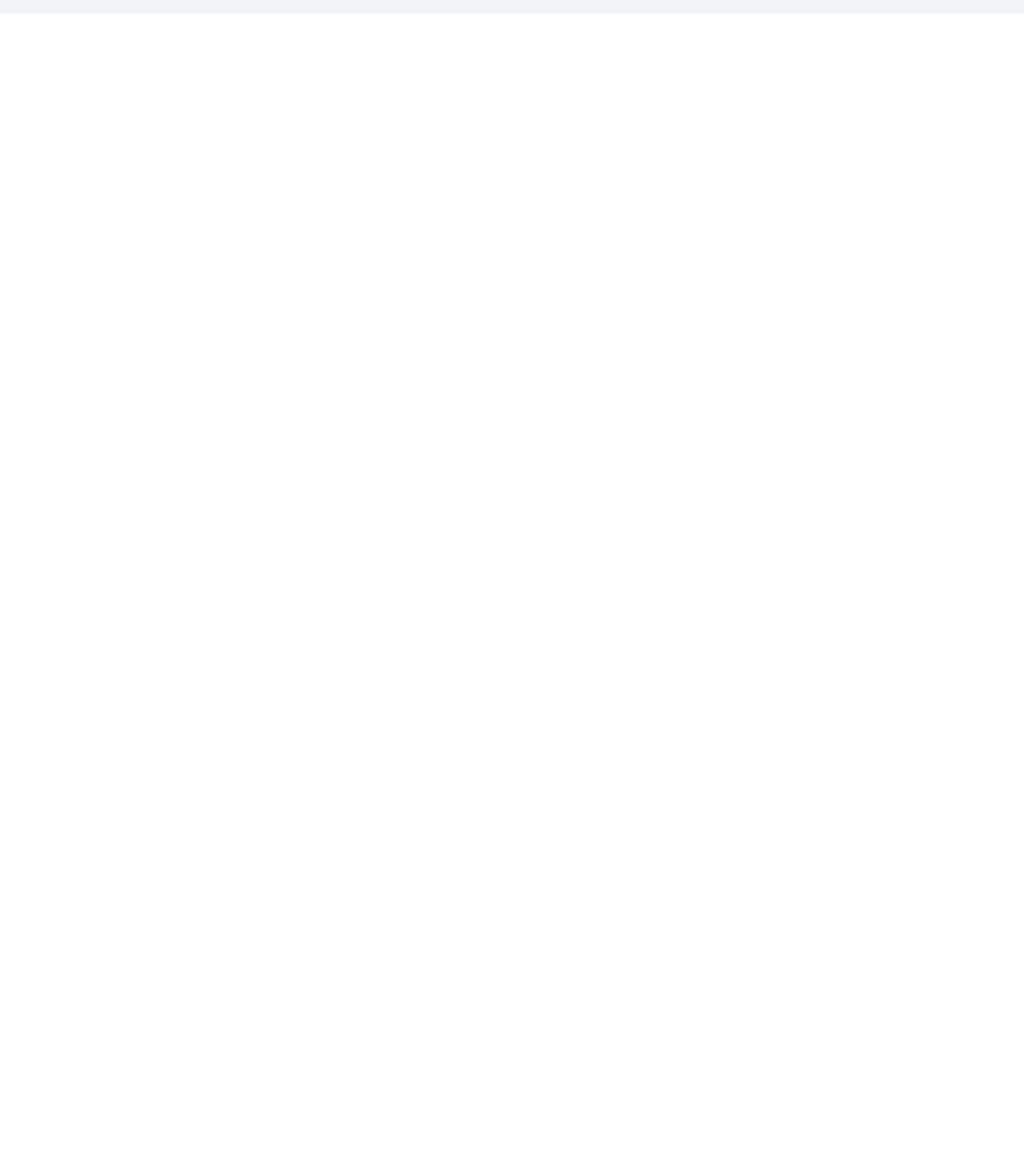
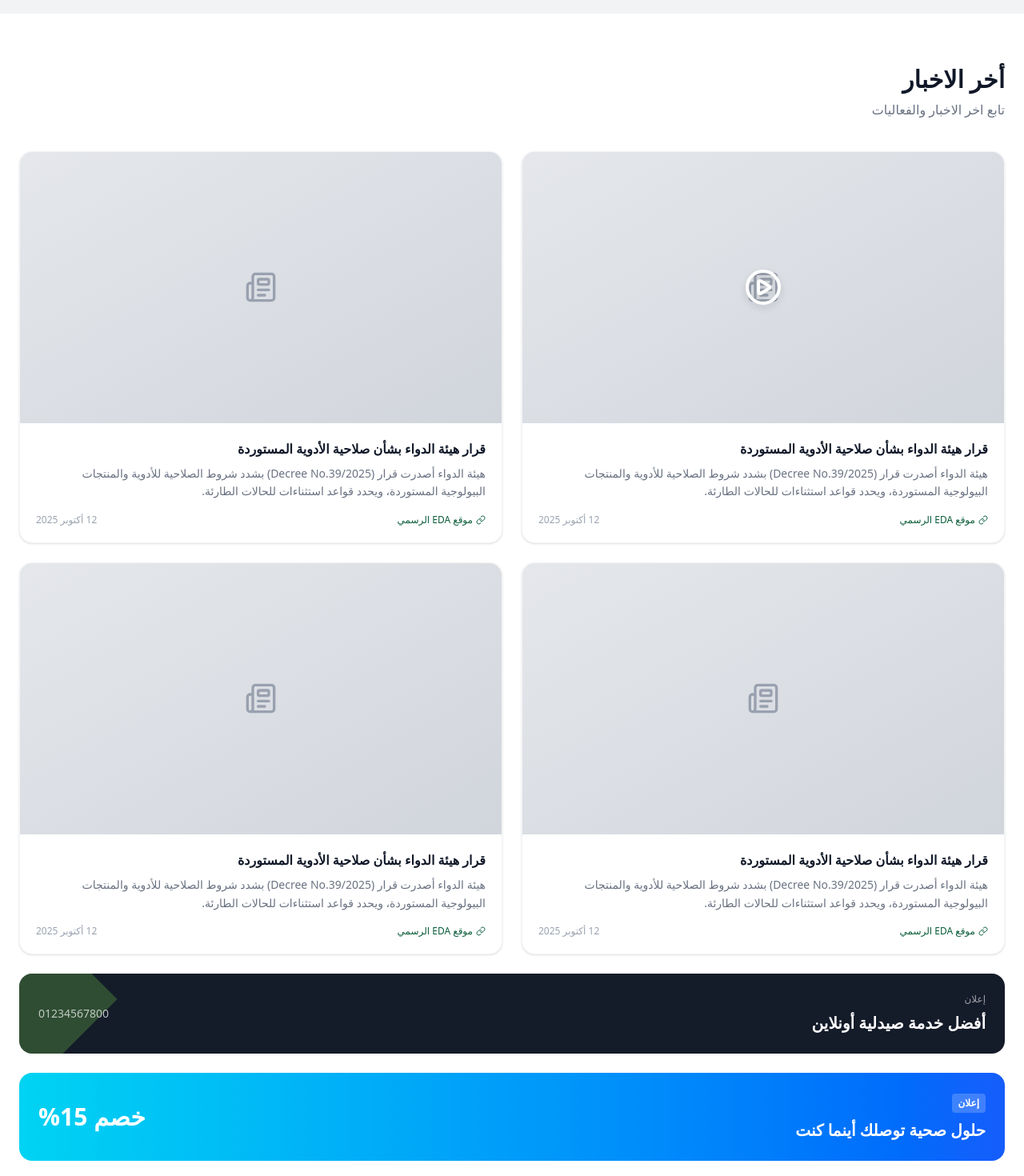
Before and after one commit to mohaannaad/pharmacy-syndicate, a Next.js app: page / in a window 1280 px wide. Shown: the part 840-2310 px from the top of the page at 80% size. Before the commit the page ends 857 px from the top, so only its background shows below. Built offline with nearby package versions, Linux system fonts and the light colour scheme.

Commit message:
add news section with cards and ad banners

```diff
--- /dev/null
+++ b/app/components/AdBanner.tsx
@@ -0,0 +1,28 @@
+interface AdBannerProps {
+  variant?: "dark" | "blue";
+}
+
+export default function AdBanner({ variant = "dark" }: AdBannerProps) {
+  if (variant === "blue") {
+    return (
+      <div className="relative overflow-hidden rounded-2xl bg-gradient-to-l from-blue-600 to-cyan-400 text-white p-6 flex items-center justify-between">
+        <div className="text-right">
+          <div className="text-xs font-bold bg-white/20 inline-block px-2 py-1 rounded">إعلان</div>
+          <div className="mt-2 text-lg md:text-xl font-bold">حلول صحية توصلك أينما كنت</div>
+        </div>
+        <div className="text-2xl md:text-3xl font-extrabold shrink-0">خصم 15%</div>
+      </div>
+    );
+  }
+
+  return (
+    <div className="relative overflow-hidden rounded-2xl bg-dark text-white p-6 flex items-center justify-between">
+      <div className="absolute -left-8 -top-8 w-32 h-32 bg-primary-light/30 rotate-45" />
+      <div className="relative text-right">
+        <div className="text-xs text-white/60">إعلان</div>
+        <div className="mt-2 text-lg md:text-xl font-bold">أفضل خدمة صيدلية أونلاين</div>
+      </div>
+      <div className="relative text-sm text-white/70 shrink-0">01234567800</div>
+    </div>
+  );
+}
--- /dev/null
+++ b/app/components/NewsCard.tsx
@@ -0,0 +1,35 @@
+import { Newspaper, PlayCircle, Link as LinkIcon } from "lucide-react";
+
+interface NewsCardProps {
+  title: string;
+  desc: string;
+  date: string;
+  source: string;
+  hasVideo?: boolean;
+}
+
+export default function NewsCard({ title, desc, date, source, hasVideo }: NewsCardProps) {
+  return (
+    <div className="bg-white rounded-2xl overflow-hidden shadow-sm border border-gray-100">
+      <div className="relative aspect-video bg-gradient-to-br from-gray-200 to-gray-300 flex items-center justify-center">
+        <Newspaper className="w-10 h-10 text-gray-400" />
+        {hasVideo && (
+          <div className="absolute inset-0 flex items-center justify-center">
+            <PlayCircle className="w-12 h-12 text-white drop-shadow-lg" />
+          </div>
+        )}
+      </div>
+      <div className="p-5 text-right">
+        <h3 className="font-bold text-gray-900">{title}</h3>
+        <p className="mt-2 text-sm text-gray-500 leading-relaxed">{desc}</p>
+        <div className="mt-4 flex items-center justify-between text-xs text-gray-400">
+          <span className="flex items-center gap-1 text-primary font-medium">
+            <LinkIcon className="w-3 h-3" />
+            {source}
+          </span>
+          <span>{date}</span>
+        </div>
+      </div>
+    </div>
+  );
+}
--- /dev/null
+++ b/app/components/NewsSection.tsx
@@ -0,0 +1,41 @@
+import NewsCard from "./NewsCard";
+import AdBanner from "./AdBanner";
+
+const newsItem = {
+  title: "قرار هيئة الدواء بشأن صلاحية الأدوية المستوردة",
+  desc: "هيئة الدواء أصدرت قرار (Decree No.39/2025) بشدد شروط الصلاحية للأدوية والمنتجات البيولوجية المستوردة، ويحدد قواعد استثناءات للحالات الطارئة.",
+  date: "12 أكتوبر 2025",
+  source: "موقع EDA الرسمي",
+};
+
+export default function NewsSection() {
+  return (
+    <section className="bg-white py-16">
+      <div className="max-w-7xl mx-auto px-6">
+        <div className="text-right">
+          <h2 className="text-2xl md:text-3xl font-bold text-gray-900">أخر الاخبار</h2>
+          <p className="mt-2 text-gray-500">تابع اخر الاخبار والفعاليات</p>
+        </div>
+
+        <div className="mt-10 grid grid-cols-1 md:grid-cols-2 gap-6">
+          <NewsCard {...newsItem} hasVideo />
+          <NewsCard {...newsItem} />
+          <NewsCard {...newsItem} />
+          <NewsCard {...newsItem} />
+        </div>
+
+        <div className="mt-6">
+          <AdBanner variant="dark" />
+        </div>
+        <div className="mt-6">
+          <AdBanner variant="blue" />
+        </div>
+
+        <div className="mt-6 grid grid-cols-1 md:grid-cols-2 gap-6">
+          <NewsCard {...newsItem} />
+          <NewsCard {...newsItem} />
+        </div>
+      </div>
+    </section>
+  );
+}
--- a/app/page.tsx
+++ b/app/page.tsx
@@ -1,11 +1,13 @@
 import HeroSection from "./components/HeroSection";
 import ServicesSection from "./components/ServicesSection";
+import NewsSection from "./components/NewsSection";
 
 export default function Home() {
   return (
     <main>
       <HeroSection />
       <ServicesSection />
+      <NewsSection />
     </main>
   );
 }
```
